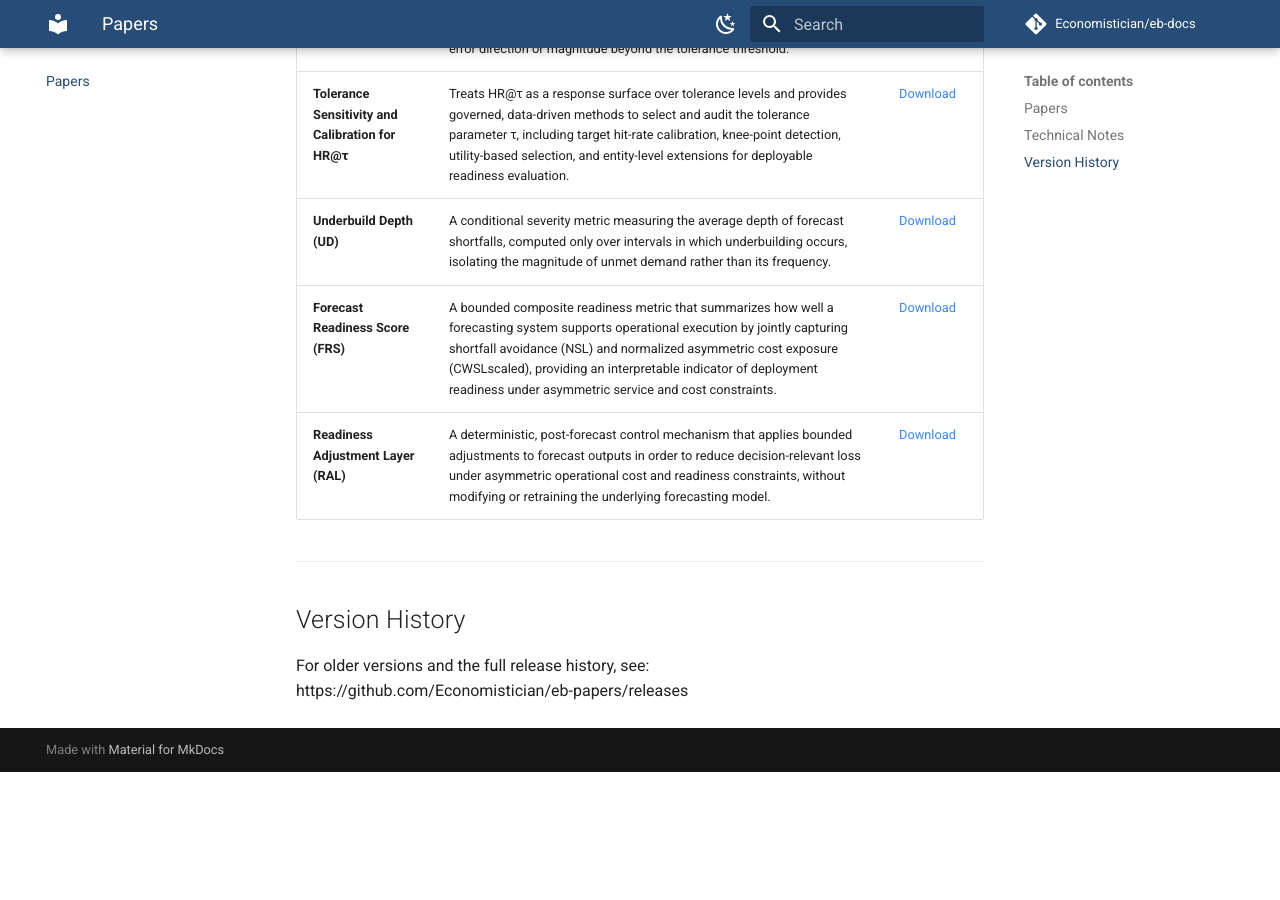
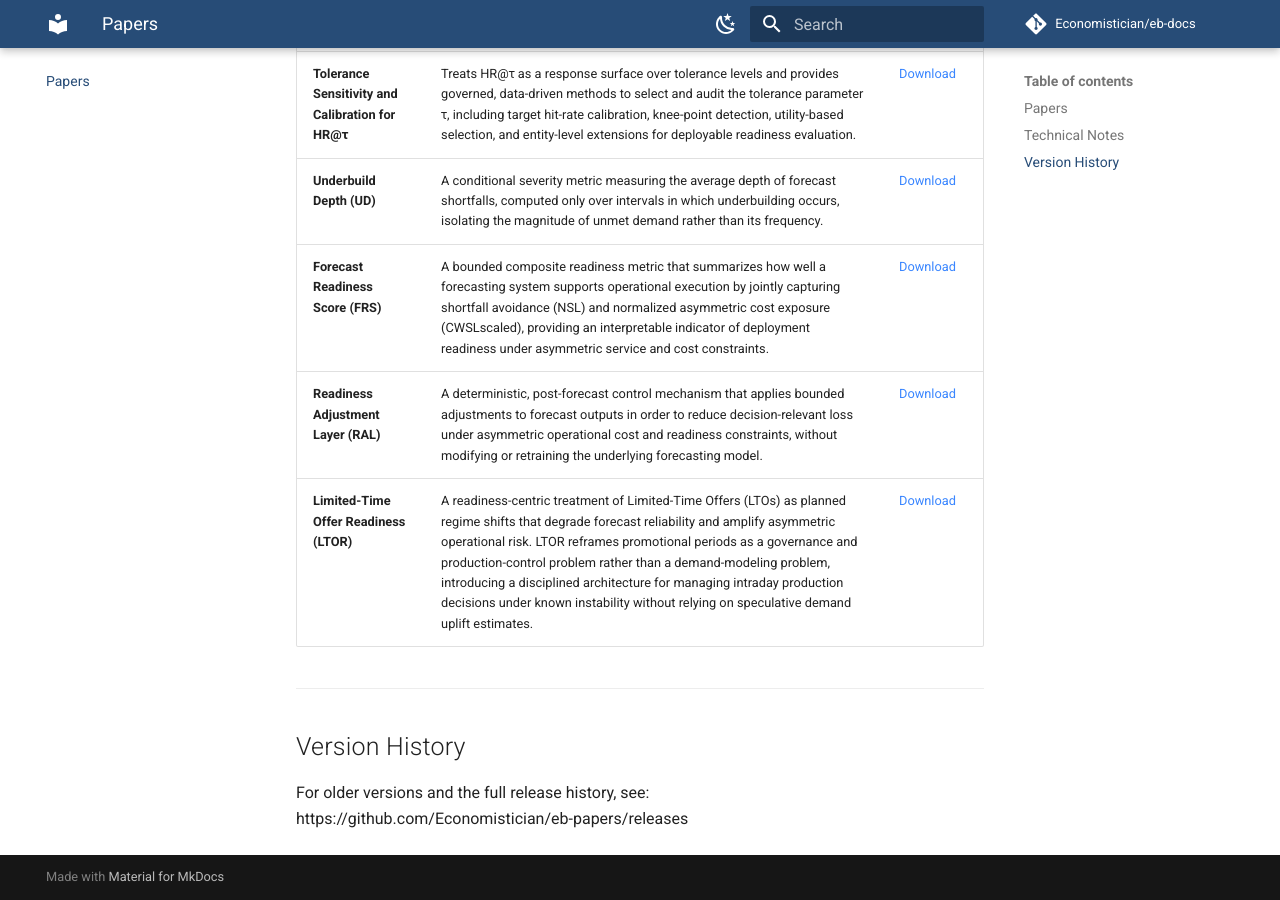
Before and after one commit to Economistician/eb-docs, an MkDocs documentation site: the page built from docs/papers.md, in a window 1280 px wide and 900 px high, scrolled down 1248 px. Built offline with MkDocs 1.6.1 and Material for MkDocs 9.7.7, drawn with Linux system fonts in a browser that asks for light colours; comment, search, counter and statistics services are not loaded; before the commit the page ends 2020 px from its top, so only the background shows below that.

Commit message:
Add LTOR paper to papers index

```diff
--- a/docs/papers.md
+++ b/docs/papers.md
@@ -28,6 +28,7 @@ All links below automatically resolve to the latest published release.
 | **Underbuild Depth (UD)** | A conditional severity metric measuring the average depth of forecast shortfalls, computed only over intervals in which underbuilding occurs, isolating the magnitude of unmet demand rather than its frequency. | [Download](https://github.com/Economistician/eb-papers/releases/latest/download/ElectricBarometer_TN_UD_latest.pdf) |
 | **Forecast Readiness Score (FRS)** | A bounded composite readiness metric that summarizes how well a forecasting system supports operational execution by jointly capturing shortfall avoidance (NSL) and normalized asymmetric cost exposure (CWSLscaled), providing an interpretable indicator of deployment readiness under asymmetric service and cost constraints. | [Download](https://github.com/Economistician/eb-papers/releases/latest/download/ElectricBarometer_TN_FRS_latest.pdf) |
 | **Readiness Adjustment Layer (RAL)** | A deterministic, post-forecast control mechanism that applies bounded adjustments to forecast outputs in order to reduce decision-relevant loss under asymmetric operational cost and readiness constraints, without modifying or retraining the underlying forecasting model. | [Download](https://github.com/Economistician/eb-papers/releases/latest/download/ElectricBarometer_TN_RAL_latest.pdf) |
+| **Limited-Time Offer Readiness (LTOR)** | A readiness-centric treatment of Limited-Time Offers (LTOs) as planned regime shifts that degrade forecast reliability and amplify asymmetric operational risk. LTOR reframes promotional periods as a governance and production-control problem rather than a demand-modeling problem, introducing a disciplined architecture for managing intraday production decisions under known instability without relying on speculative demand uplift estimates. | [Download](https://github.com/Economistician/eb-papers/releases/latest/download/ElectricBarometer_PAPER_LTOR_latest.pdf) |
 
 ---
 
```
